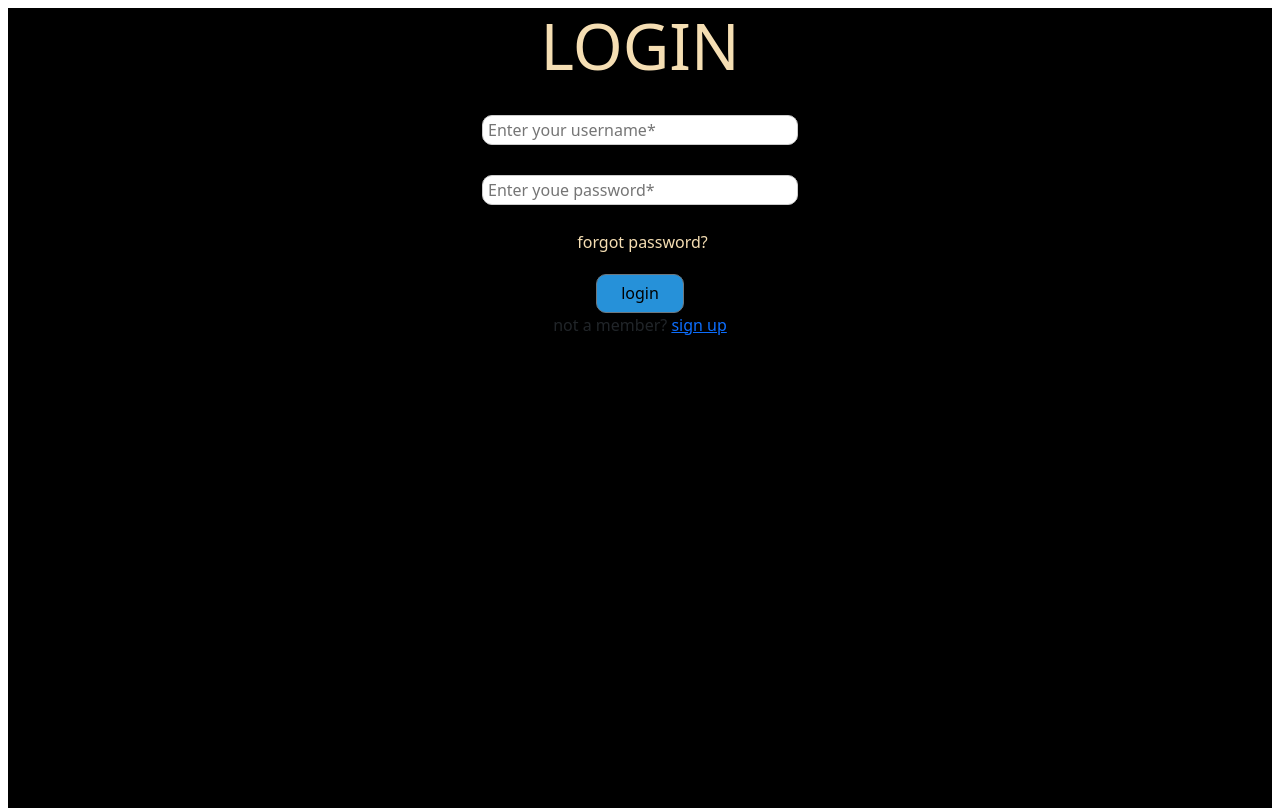
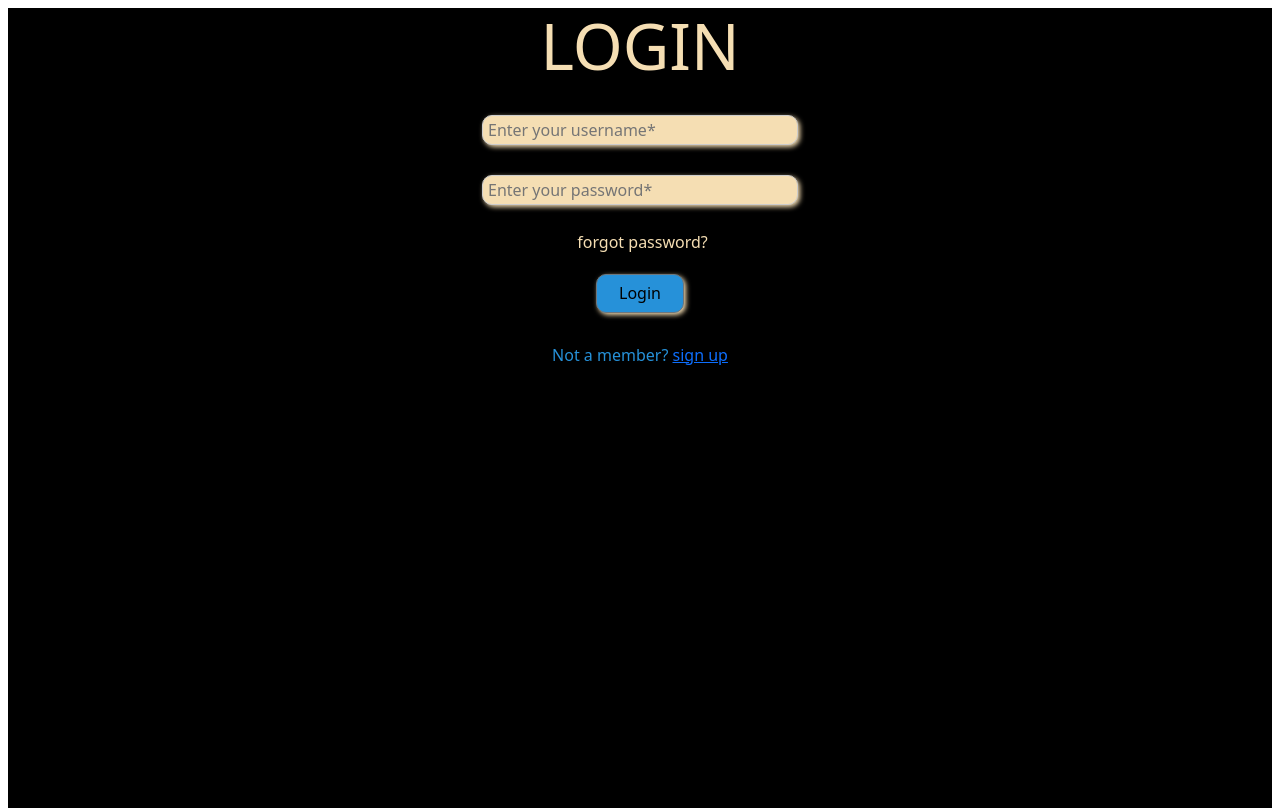
Before and after one commit to armanthepythonguy/Code-Phat-Gaya_1, a Svelte app in the folder Frontend/: page / in a window 1280 px wide. Built offline with nearby package versions, Linux system fonts and the light colour scheme.

Commit message:
Update App.svelte

```diff
--- a/Frontend/src/App.svelte
+++ b/Frontend/src/App.svelte
@@ -6,20 +6,20 @@
 	<link href="https://cdn.jsdelivr.net/npm/bootstrap@5.1.3/dist/css/bootstrap.min.css" rel="stylesheet" integrity="sha384-1BmE4kWBq78iYhFldvKuhfTAU6auU8tT94WrHftjDbrCEXSU1oBoqyl2QvZ6jIW3" crossorigin="anonymous">
 
 	<div class="center">
-        <h1 class="heading">login</h1>
+        <h1 class="heading">Login</h1>
         <form method="post">
             <div class="text_field">
                 <input type="text" required placeholder="Enter your username*">
                 <label for=""></label>
             </div>
             <div class="text_field">
-                <input type="password" required placeholder="Enter youe password*">
+                <input type="password" required placeholder="Enter your password*">
                 <label for=""></label>
             </div>
             <div class="pass">forgot password?</div>
-            <input type="submit" value="login">
+            <input type="submit" value="Login">
             <div class="sign_uplink">
-                not a member? <a href="#">sign up</a>
+                Not a member? <a href="#">sign up</a>
             </div>
         </form>
     </div>
@@ -33,10 +33,10 @@
 		/* padding: 1em; */
 		max-width: 240px;
 		margin: 0 ;
-        	padding: 0 ;
-        	background: black;
-        	height: 100vh;
-        	overflow: hidden;
+        padding: 0 ;
+        background: black;
+        height: 100vh;
+        overflow: hidden;
 	}
 
 	h1 {
@@ -67,6 +67,8 @@
         padding: 0 5px;
         height: 30px;
         border-radius: 10px;
+        box-shadow: 2px 2px 5px wheat;
+        background-color:wheat;
     }
     .text_field label{
         position: absolute;
@@ -81,19 +83,20 @@
         background: #2691d9;
         border-radius: 10px;
         cursor: pointer;
+        box-shadow: 2px 2px 5px wheat;
 
     }
-    .signup_link{
+    .sign_uplink{
         margin: 30px 0;
         text-align: center;
         font-size: 16px;
         color: #a6a6a6;
 }
-.signup_link a{
+.sign_uplink {
   color: #2691d9;
   text-decoration: none;
 }
-.signup_link a:hover{
+.sign_uplink a:hover{
   text-decoration: underline;
 }
 .pass{
```
